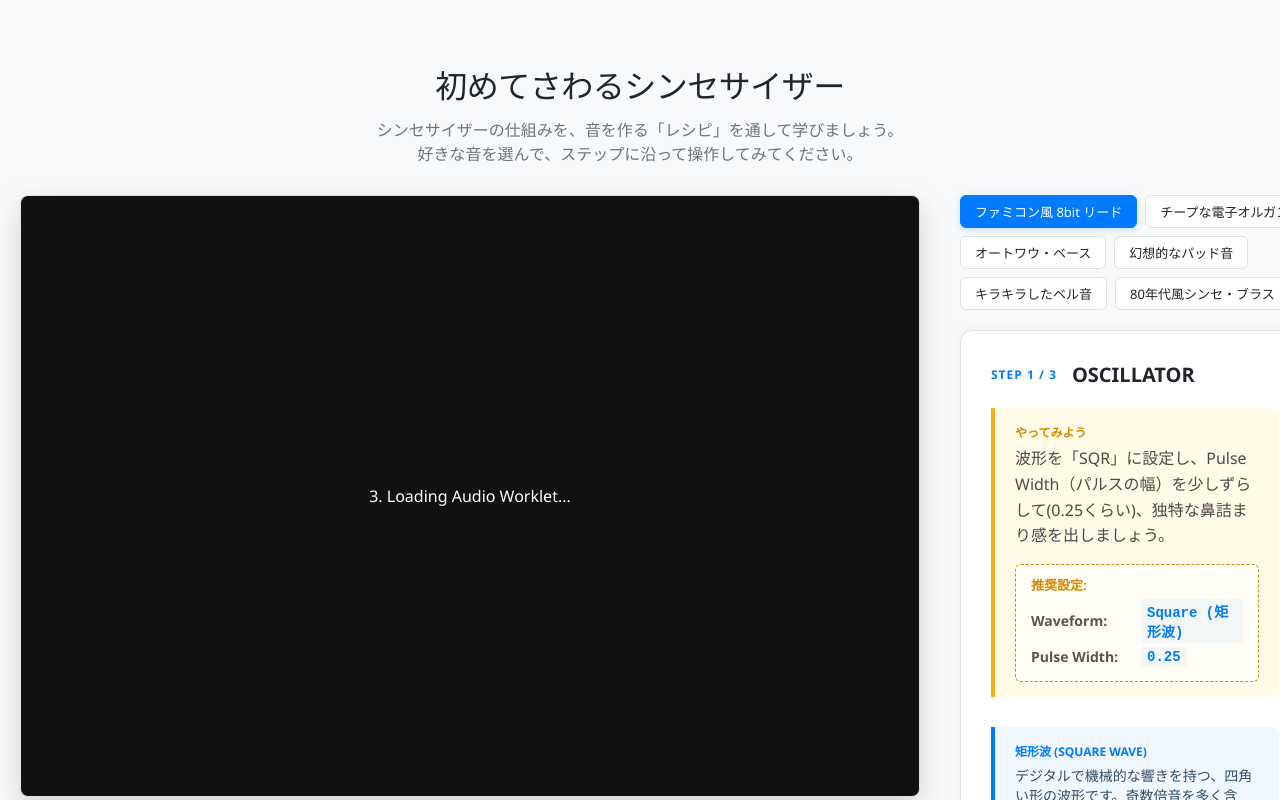
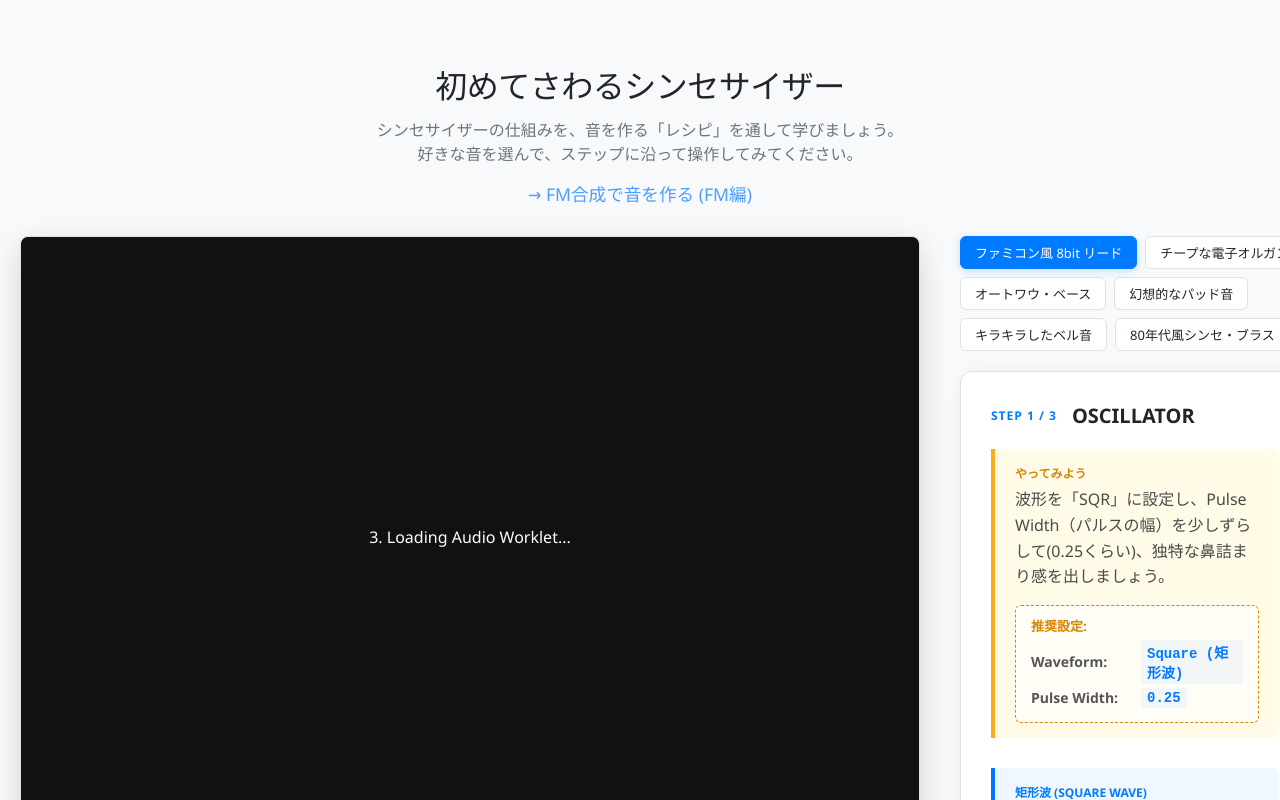
Before and after one commit to snp-model/basic-synthesizer, a React (Vite) app: page /basic in a window 1280 px wide. Shown: the top 800 px of the page. Built offline with nearby package versions, Linux system fonts and the light colour scheme.

Commit message:
feat(navigation): BasicとFMページ間のナビゲーションリンクを追加

```diff
--- a/src/pages/BasicSynthPage.jsx
+++ b/src/pages/BasicSynthPage.jsx
@@ -1,5 +1,6 @@
 /* © 2026 snp */
 import React, { useState, useEffect } from 'react';
+import { Link } from 'react-router-dom';
 import CmajorViewWrapper from '../components/CmajorViewWrapper';
 import { recipes } from '../data/recipes';
 
@@ -119,6 +120,11 @@ function BasicSynthPage() {
           シンセサイザーの仕組みを、音を作る「レシピ」を通して学びましょう。<br />
           好きな音を選んで、ステップに沿って操作してみてください。
         </p>
+        <div style={{ marginTop: '1rem' }}>
+          <Link to="/fm" style={{ color: '#4a9eff', textDecoration: 'none', fontSize: '1.1rem' }}>
+            → FM合成で音を作る (FM編)
+          </Link>
+        </div>
       </header>
 
       <div className="main-content">
--- a/src/pages/FMSynthPage.jsx
+++ b/src/pages/FMSynthPage.jsx
@@ -1,5 +1,6 @@
 /* © 2026 snp */
 import React, { useState, useEffect } from 'react';
+import { Link } from 'react-router-dom';
 import CmajorViewWrapper from '../components/CmajorViewWrapper';
 import { fmRecipes } from '../data/fm_recipes';
 
@@ -111,6 +112,11 @@ function FMSynthPage() {
           FM合成の仕組みを、音を作る「レシピ」を通して学びましょう。<br />
           好きな音を選んで、ステップに沿って操作してみてください。
         </p>
+        <div style={{ marginTop: '1rem' }}>
+          <Link to="/basic" style={{ color: '#4a9eff', textDecoration: 'none', fontSize: '1.1rem' }}>
+            ← 基本のシンセサイザーで学ぶ (Basic編)
+          </Link>
+        </div>
       </header>
 
       <div className="main-content">
```
Also changed, not shown: 1 other file (tests, documents, lock files or other folders).
